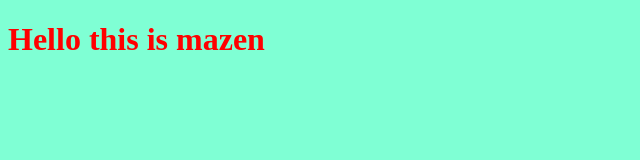
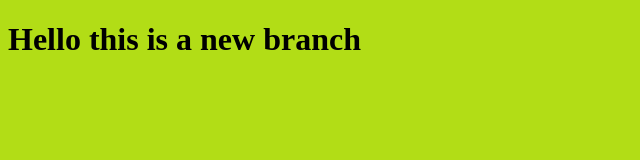
Before and after one commit to MazenAhmed2/myproject, a plain HTML site: page index.html in a window 1280 px wide. Shown: the whole page, without its empty margins (0-640 px from the left). Drawn offline with Linux system fonts and the light colour scheme.

Commit message:
Changing style for the title

```diff
--- a/index.html
+++ b/index.html
@@ -8,7 +8,7 @@
   <link rel="stylesheet" href="style.css">
 </head>
 <body>
-  <h1>Hello this is mazen</h1>
+  <h1>Hello this is a new branch</h1>
   <script src="app.js"></script>
 </body>
 </html>
--- a/style.css
+++ b/style.css
@@ -1,6 +1,6 @@
 h1{
-  color: red;
+  color: black;
 }
 body{
-  background-color: aquamarine;
+  background-color: rgb(178, 221, 22);
 }
```
